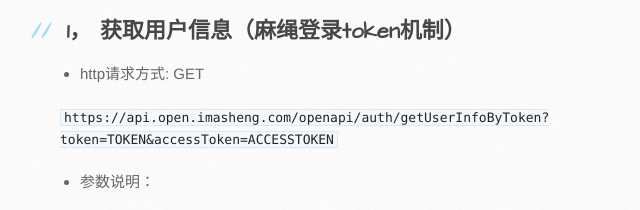
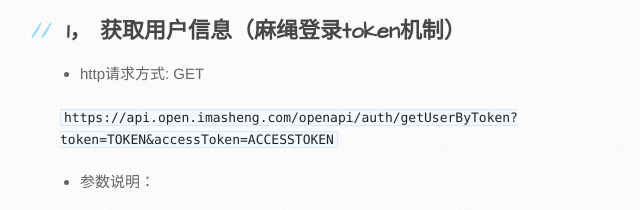
Before and after one commit to imasheng/imasheng.github.io, a plain HTML site: page index.html in a window 1280 px wide. Shown: the part 4476-4686 px from the top of the page, 110-750 px from the left. Drawn offline with Linux system fonts and the light colour scheme.

Commit message:
Update index.html
fix

```diff
--- a/index.html
+++ b/index.html
@@ -455,7 +455,7 @@
 <li>http请求方式: GET</li>
 </ul>
 
-<p><code>https://api.open.imasheng.com/openapi/auth/getUserInfoByToken?token=TOKEN&amp;accessToken=ACCESSTOKEN</code></p>
+<p><code>https://api.open.imasheng.com/openapi/auth/getUserByToken?token=TOKEN&amp;accessToken=ACCESSTOKEN</code></p>
 
 <ul>
 <li>参数说明：</li>
```
